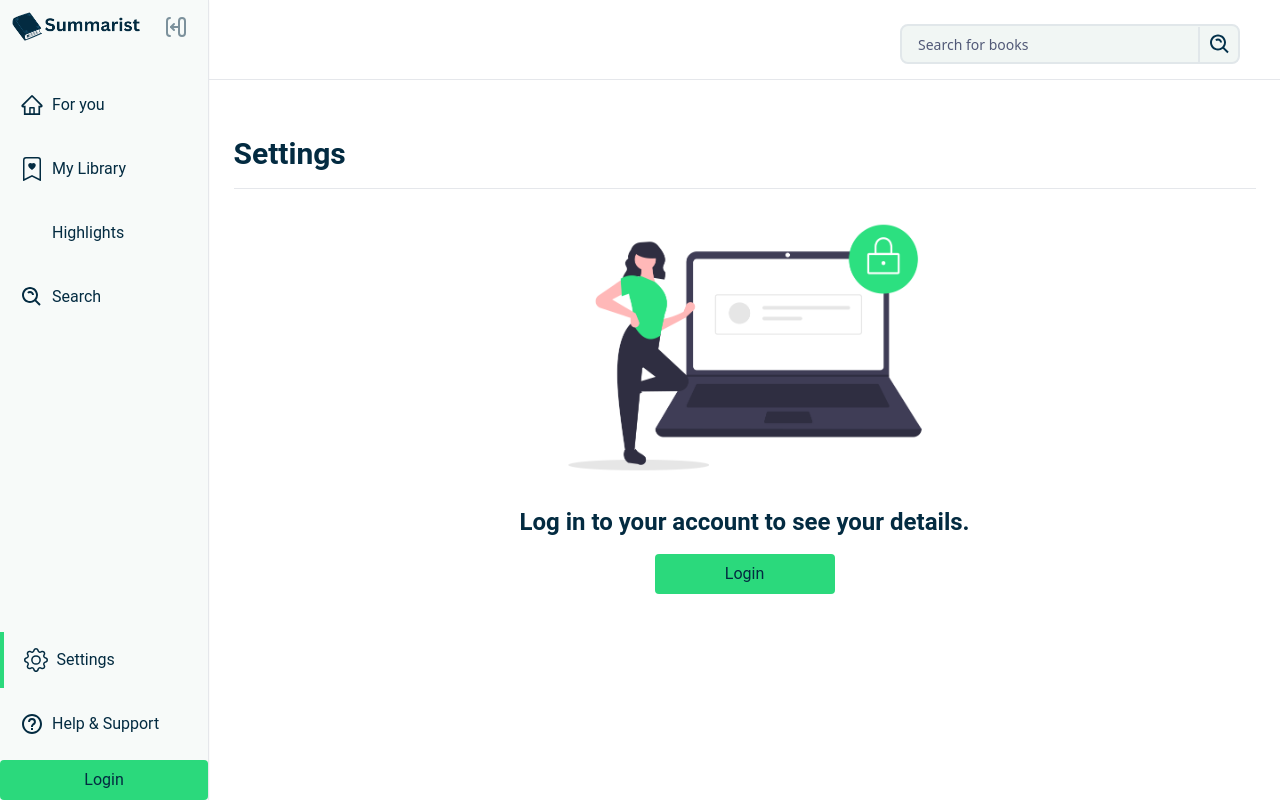
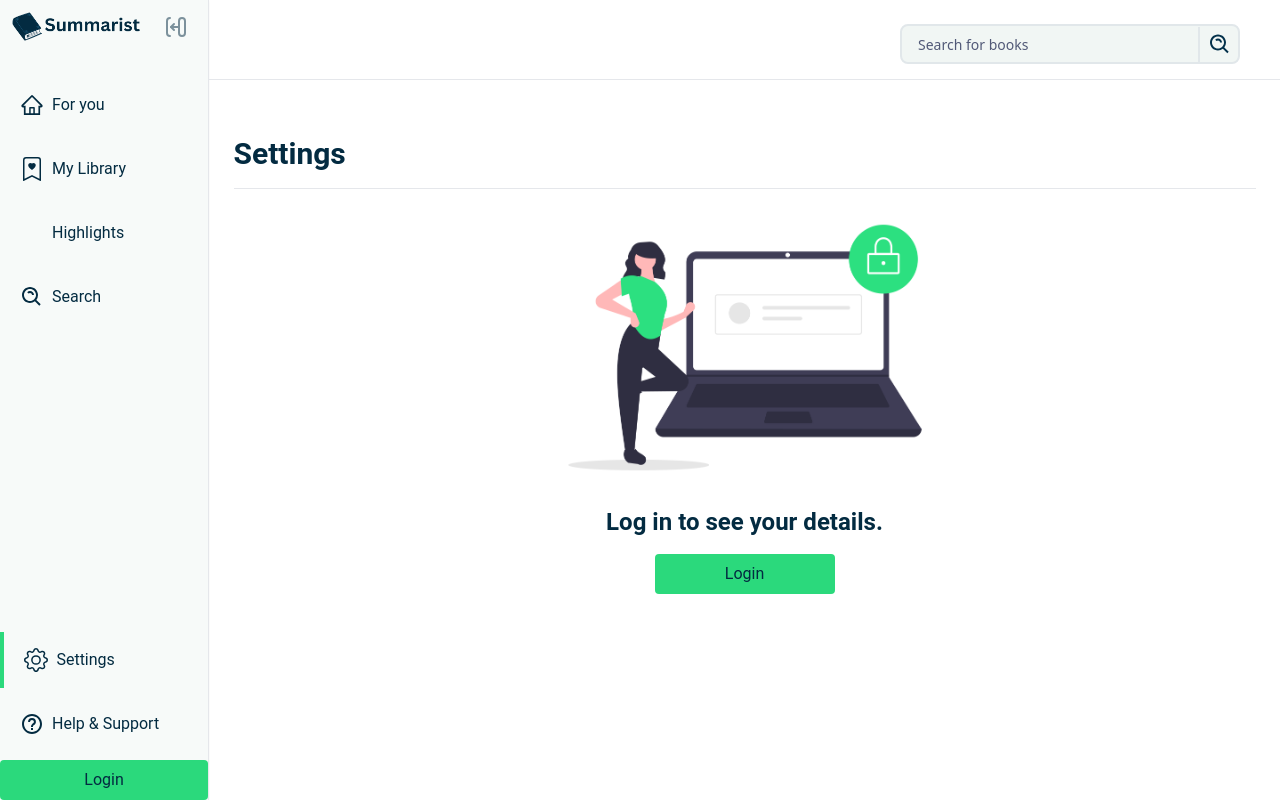
Before and after one commit to MangGlang/Book-Summary-AI-Application, a Next.js app: page /settings in a window 1280 px wide. Built offline with nearby package versions, Linux system fonts and the light colour scheme; no server answers; the database is empty; some icons are missing.

Commit message:
style: text fix

```diff
--- a/pages/settings/index.tsx
+++ b/pages/settings/index.tsx
@@ -81,7 +81,7 @@ export default function Settings() {
                     />
                   </figure>
                   <div className="text-2xl font-bold max-w-[100%] text-[#032b41] mb-4">
-                    Log in to your account to see your details.
+                    Log in to see your details.
                   </div>
                   <button>
                     <LoginModal buttonText={`Login`} />
```
